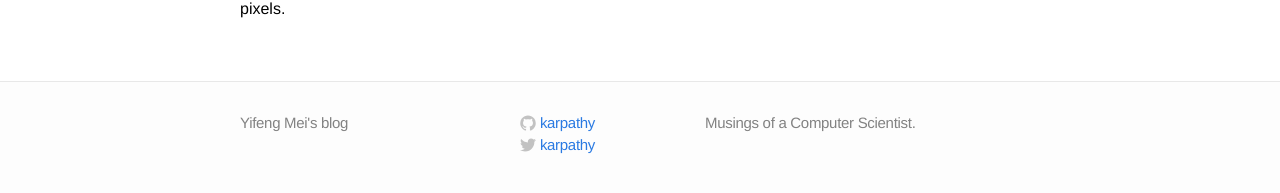
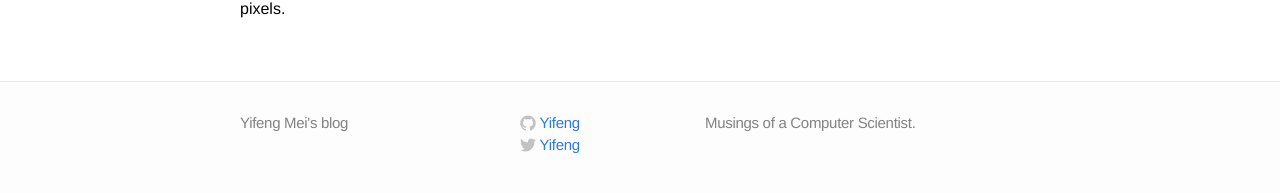
Before and after one commit to ssyfmei/ssyfmei.github.io, a Jekyll site: the page built from index.html, in a window 1280 px wide. Shown: the part 392-585 px from the top of the page. Built offline with Jekyll 4.4.1, drawn with Linux system fonts in a browser that asks for light colours.

Commit message:
Update _config.yml

```diff
--- a/_config.yml
+++ b/_config.yml
@@ -4,8 +4,8 @@ email:
 description: "Musings of a Computer Scientist."
 baseurl: ""
 url: "http://karpathy.github.io"
-twitter_username: karpathy
-github_username:  karpathy
+twitter_username: Yifeng
+github_username:  Yifeng
 
 # Build settings
 markdown: kramdown
```
